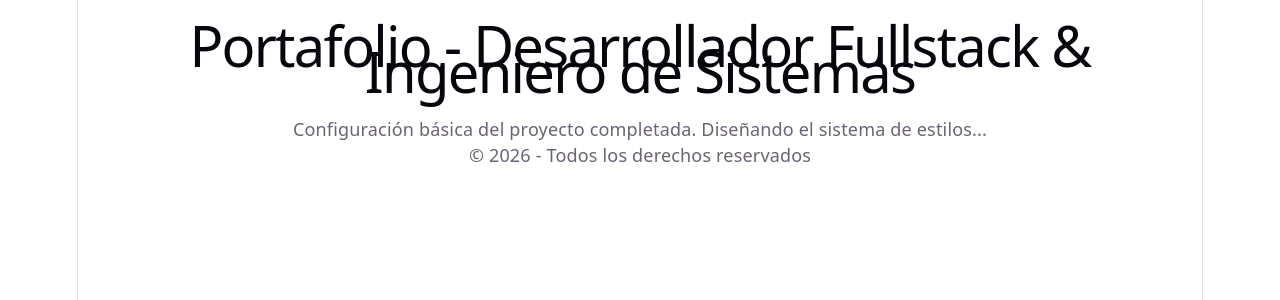
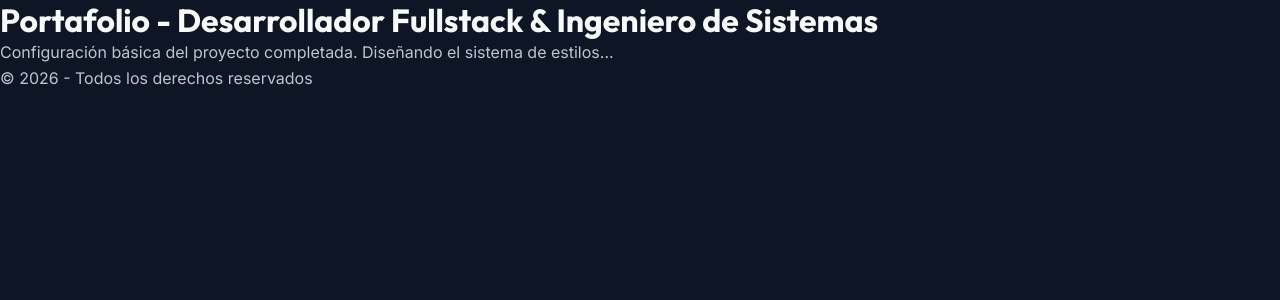
Before and after one commit to juanandresariasutp/Portafolio-JuanArias, a React (Vite) app: page / in a window 1280 px wide. Shown: the top 300 px of the page. Built offline with nearby package versions, Linux system fonts and the light colour scheme.

Commit message:
style: definir variables globales del sistema de diseño CSS

```diff
--- a/src/index.css
+++ b/src/index.css
@@ -1,111 +1,269 @@
+@import url('https://fonts.googleapis.com/css2?family=Fira+Code:wght@400;500&family=Inter:wght@300;400;500;600;700&family=Outfit:wght@400;500;600;700;800&display=swap');
+
+/* ==========================================================================
+   SISTEMA DE DISEÑO - VARIABLES GLOBALES
+   ========================================================================== */
 :root {
-  --text: #6b6375;
-  --text-h: #08060d;
-  --bg: #fff;
-  --border: #e5e4e7;
-  --code-bg: #f4f3ec;
-  --accent: #aa3bff;
-  --accent-bg: rgba(170, 59, 255, 0.1);
-  --accent-border: rgba(170, 59, 255, 0.5);
-  --social-bg: rgba(244, 243, 236, 0.5);
-  --shadow:
-    rgba(0, 0, 0, 0.1) 0 10px 15px -3px, rgba(0, 0, 0, 0.05) 0 4px 6px -2px;
+  /* Fuentes */
+  --font-sans: 'Inter', -apple-system, BlinkMacSystemFont, 'Segoe UI', Roboto, sans-serif;
+  --font-heading: 'Outfit', -apple-system, BlinkMacSystemFont, 'Segoe UI', Roboto, sans-serif;
+  --font-mono: 'Fira Code', monospace;
 
-  --sans: system-ui, 'Segoe UI', Roboto, sans-serif;
-  --heading: system-ui, 'Segoe UI', Roboto, sans-serif;
-  --mono: ui-monospace, Consolas, monospace;
+  /* Tema Oscuro (Por defecto para estética de ingeniero) */
+  --bg-primary: hsl(222, 47%, 10%);       /* Azul marino muy oscuro */
+  --bg-secondary: hsl(222, 47%, 14%);     /* Azul marino medio */
+  --bg-tertiary: hsl(223, 47%, 18%);      /* Azul marino claro */
 
-  font: 18px/145% var(--sans);
-  letter-spacing: 0.18px;
-  color-scheme: light dark;
-  color: var(--text);
-  background: var(--bg);
-  font-synthesis: none;
-  text-rendering: optimizeLegibility;
+  --accent-primary: hsl(263, 90%, 68%);    /* Violeta eléctrico */
+  --accent-secondary: hsl(190, 95%, 48%);  /* Cian vibrante */
+  --accent-gradient: linear-gradient(135deg, var(--accent-primary) 0%, var(--accent-secondary) 100%);
+
+  --text-primary: hsl(210, 40%, 98%);     /* Blanco glaciar */
+  --text-secondary: hsl(215, 20%, 78%);   /* Plata suave */
+  --text-muted: hsl(215, 16%, 58%);       /* Gris apagado */
+
+  --border-color: rgba(255, 255, 255, 0.08);
+  --border-focus: rgba(190, 24, 242, 0.4);
+
+  --glass-bg: rgba(15, 23, 42, 0.65);
+  --glass-border: rgba(255, 255, 255, 0.05);
+  --glass-shadow: rgba(0, 0, 0, 0.35);
+  --glow-color: rgba(139, 92, 246, 0.25);
+
+  --transition-smooth: all 0.3s cubic-bezier(0.4, 0, 0.2, 1);
+  --transition-bounce: all 0.5s cubic-bezier(0.175, 0.885, 0.32, 1.275);
+}
+
+/* Variables sobreescritas para Modo Claro */
+[data-theme='light'] {
+  --bg-primary: hsl(210, 40%, 98%);       /* Gris azulado muy suave */
+  --bg-secondary: hsl(0, 0%, 100%);       /* Blanco puro */
+  --bg-tertiary: hsl(210, 40%, 94%);      /* Gris azulado claro */
+
+  --accent-primary: hsl(262, 83%, 58%);    /* Violeta */
+  --accent-secondary: hsl(192, 95%, 40%);  /* Azul cian */
+  --accent-gradient: linear-gradient(135deg, var(--accent-primary) 0%, var(--accent-secondary) 100%);
+
+  --text-primary: hsl(222, 47%, 12%);     /* Azul oscuro */
+  --text-secondary: hsl(217, 19%, 32%);   /* Gris pizarra */
+  --text-muted: hsl(215, 16%, 48%);       /* Gris medio */
+
+  --border-color: rgba(15, 23, 42, 0.08);
+  --border-focus: rgba(139, 92, 246, 0.4);
+
+  --glass-bg: rgba(255, 255, 255, 0.75);
+  --glass-border: rgba(15, 23, 42, 0.06);
+  --glass-shadow: rgba(0, 0, 0, 0.06);
+  --glow-color: rgba(139, 92, 246, 0.08);
+}
+
+/* ==========================================================================
+   RESET & ESTILOS BASE
+   ========================================================================== */
+*, *::before, *::after {
+  box-sizing: border-box;
+  margin: 0;
+  padding: 0;
+}
+
+html {
+  scroll-behavior: smooth;
+  font-size: 16px;
+}
+
+body {
+  font-family: var(--font-sans);
+  background-color: var(--bg-primary);
+  color: var(--text-secondary);
+  line-height: 1.6;
   -webkit-font-smoothing: antialiased;
   -moz-osx-font-smoothing: grayscale;
+  transition: background-color 0.3s ease, color 0.3s ease;
+  overflow-x: hidden;
+}
 
-  @media (max-width: 1024px) {
-    font-size: 16px;
+/* Personalización del Scrollbar */
+::-webkit-scrollbar {
+  width: 10px;
+}
+
+::-webkit-scrollbar-track {
+  background: var(--bg-primary);
+}
+
+::-webkit-scrollbar-thumb {
+  background: var(--bg-tertiary);
+  border: 2px solid var(--bg-primary);
+  border-radius: 5px;
+}
+
+::-webkit-scrollbar-thumb:hover {
+  background: var(--accent-primary);
+}
+
+/* Selección de Texto */
+::selection {
+  background-color: var(--accent-primary);
+  color: var(--text-primary);
+}
+
+/* Títulos y Tipografía */
+h1, h2, h3, h4, h5, h6 {
+  font-family: var(--font-heading);
+  color: var(--text-primary);
+  font-weight: 700;
+  line-height: 1.25;
+}
+
+a {
+  color: inherit;
+  text-decoration: none;
+  transition: var(--transition-smooth);
+}
+
+button, input, textarea, select {
+  font-family: inherit;
+  font-size: inherit;
+  color: inherit;
+  background: none;
+  border: none;
+  outline: none;
+}
+
+/* ==========================================================================
+   CLASES DE UTILIDAD & EFECTOS PREMIUM
+   ========================================================================== */
+.container {
+  width: 100%;
+  max-width: 1200px;
+  margin: 0 auto;
+  padding: 0 1.5rem;
+}
+
+.gradient-text {
+  background: var(--accent-gradient);
+  -webkit-background-clip: text;
+  -webkit-text-fill-color: transparent;
+  background-clip: text;
+  display: inline-block;
+}
+
+.glass-card {
+  background: var(--glass-bg);
+  backdrop-filter: blur(12px);
+  -webkit-backdrop-filter: blur(12px);
+  border: 1px solid var(--glass-border);
+  border-radius: 16px;
+  box-shadow: 0 8px 32px 0 var(--glass-shadow);
+  transition: var(--transition-smooth);
+}
+
+.glass-card:hover {
+  border-color: rgba(255, 255, 255, 0.12);
+  box-shadow: 0 12px 40px 0 rgba(0, 0, 0, 0.45);
+}
+
+.btn-premium {
+  display: inline-flex;
+  align-items: center;
+  justify-content: center;
+  padding: 0.8rem 2rem;
+  border-radius: 50px;
+  font-weight: 600;
+  font-family: var(--font-heading);
+  cursor: pointer;
+  position: relative;
+  overflow: hidden;
+  z-index: 1;
+  transition: var(--transition-bounce);
+  box-shadow: 0 4px 15px var(--glow-color);
+  background: var(--accent-gradient);
+  color: var(--text-primary);
+}
+
+.btn-premium::before {
+  content: '';
+  position: absolute;
+  top: 0;
+  left: 0;
+  width: 100%;
+  height: 100%;
+  background: linear-gradient(135deg, var(--accent-secondary) 0%, var(--accent-primary) 100%);
+  z-index: -1;
+  opacity: 0;
+  transition: var(--transition-smooth);
+}
+
+.btn-premium:hover {
+  transform: translateY(-3px);
+  box-shadow: 0 8px 25px rgba(139, 92, 246, 0.4);
+}
+
+.btn-premium:hover::before {
+  opacity: 1;
+}
+
+.btn-premium:active {
+  transform: translateY(-1px);
+}
+
+.btn-outline {
+  display: inline-flex;
+  align-items: center;
+  justify-content: center;
+  padding: 0.8rem 2rem;
+  border-radius: 50px;
+  font-weight: 600;
+  font-family: var(--font-heading);
+  cursor: pointer;
+  border: 2px solid var(--accent-primary);
+  background: transparent;
+  color: var(--text-primary);
+  transition: var(--transition-smooth);
+}
+
+.btn-outline:hover {
+  background: var(--accent-primary);
+  box-shadow: 0 4px 15px var(--glow-color);
+  transform: translateY(-3px);
+}
+
+.btn-outline:active {
+  transform: translateY(-1px);
+}
+
+.section-title {
+  font-size: 2.5rem;
+  margin-bottom: 3rem;
+  text-align: center;
+  position: relative;
+}
+
+.section-title::after {
+  content: '';
+  display: block;
+  width: 60px;
+  height: 4px;
+  background: var(--accent-gradient);
+  margin: 0.75rem auto 0;
+  border-radius: 2px;
+}
+
+/* ==========================================================================
+   ANIMACIONES COMUNES
+   ========================================================================== */
+@keyframes pulseGlow {
+  0% {
+    box-shadow: 0 0 5px var(--glow-color);
+  }
+  50% {
+    box-shadow: 0 0 20px var(--glow-color);
+  }
+  100% {
+    box-shadow: 0 0 5px var(--glow-color);
   }
 }
 
-@media (prefers-color-scheme: dark) {
-  :root {
-    --text: #9ca3af;
-    --text-h: #f3f4f6;
-    --bg: #16171d;
-    --border: #2e303a;
-    --code-bg: #1f2028;
-    --accent: #c084fc;
-    --accent-bg: rgba(192, 132, 252, 0.15);
-    --accent-border: rgba(192, 132, 252, 0.5);
-    --social-bg: rgba(47, 48, 58, 0.5);
-    --shadow:
-      rgba(0, 0, 0, 0.4) 0 10px 15px -3px, rgba(0, 0, 0, 0.25) 0 4px 6px -2px;
-  }
-
-  #social .button-icon {
-    filter: invert(1) brightness(2);
-  }
+.glow-element {
+  animation: pulseGlow 3s infinite ease-in-out;
 }
-
-body {
-  margin: 0;
-}
-
-#root {
-  width: 1126px;
-  max-width: 100%;
-  margin: 0 auto;
-  text-align: center;
-  border-inline: 1px solid var(--border);
-  min-height: 100svh;
-  display: flex;
-  flex-direction: column;
-  box-sizing: border-box;
-}
-
-h1,
-h2 {
-  font-family: var(--heading);
-  font-weight: 500;
-  color: var(--text-h);
-}
-
-h1 {
-  font-size: 56px;
-  letter-spacing: -1.68px;
-  margin: 32px 0;
-  @media (max-width: 1024px) {
-    font-size: 36px;
-    margin: 20px 0;
-  }
-}
-h2 {
-  font-size: 24px;
-  line-height: 118%;
-  letter-spacing: -0.24px;
-  margin: 0 0 8px;
-  @media (max-width: 1024px) {
-    font-size: 20px;
-  }
-}
-p {
-  margin: 0;
-}
-
-code,
-.counter {
-  font-family: var(--mono);
-  display: inline-flex;
-  border-radius: 4px;
-  color: var(--text-h);
-}
-
-code {
-  font-size: 15px;
-  line-height: 135%;
-  padding: 4px 8px;
-  background: var(--code-bg);
-}
```
